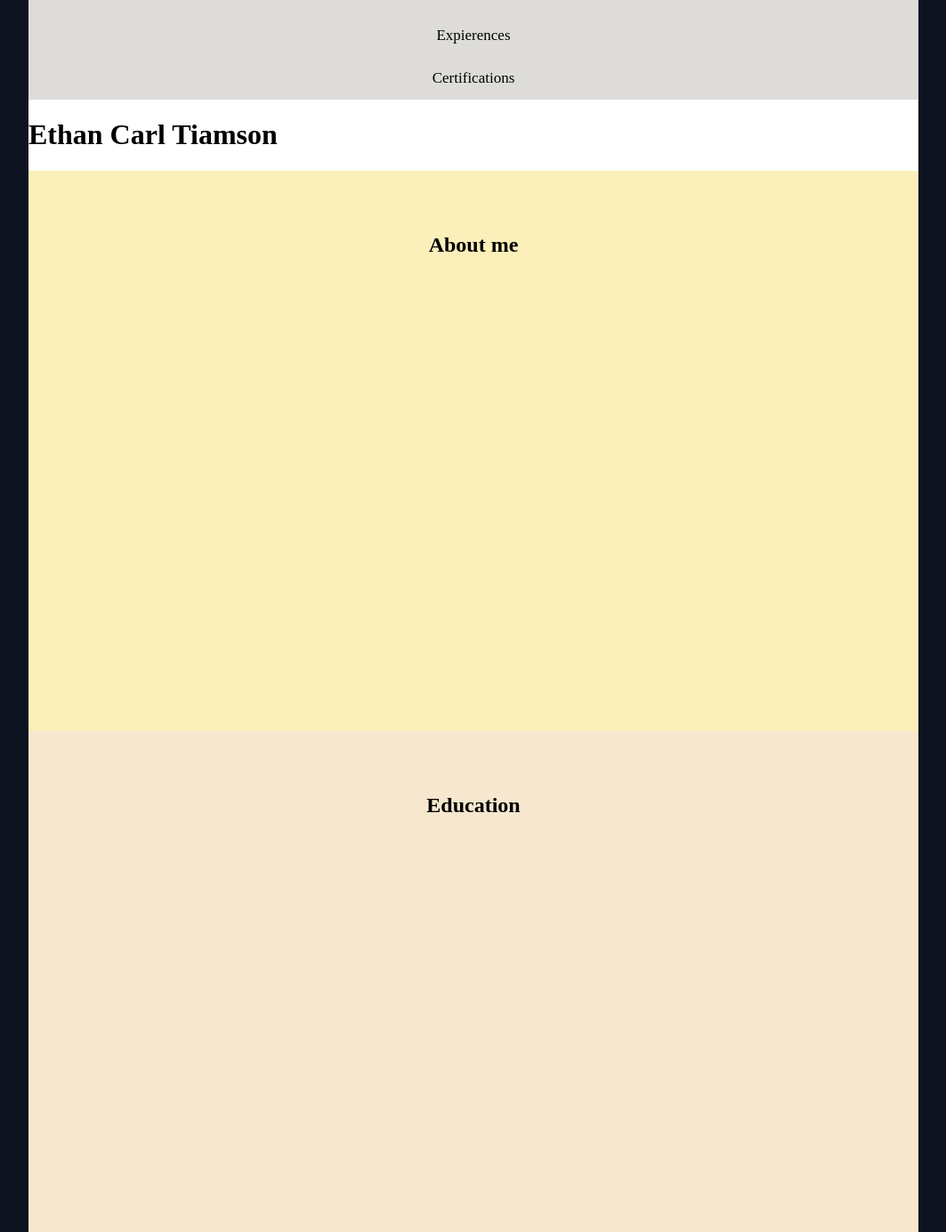
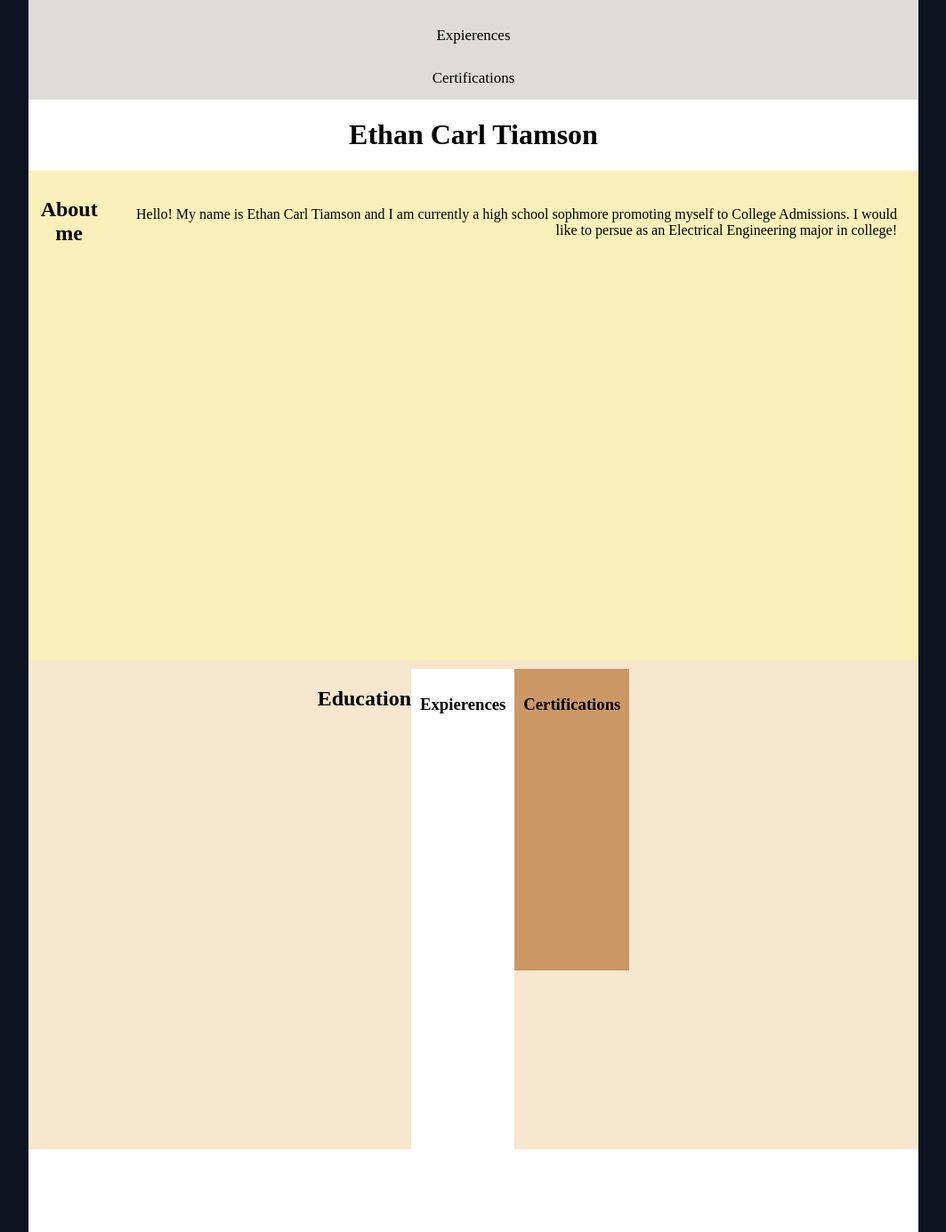
Before and after one commit to etan-tiamson/2023-portfolio-website, a plain HTML site: page index.html in a window 1280 px wide. Shown: the part 80-1465 px from the top of the page at 89% size, without its empty margins (108-1171 px from the left). Drawn offline with Linux system fonts and the light colour scheme.

Commit message:
put in all of the info but fix boxes

```diff
--- a/index.html
+++ b/index.html
@@ -19,19 +19,40 @@
           <a href="#certifications">Certifications</a>
         </div>
         <!-- end of topnav -->
-        <h1> Ethan Carl Tiamson</h1>
+        <div id="name">
+          <h1> Ethan Carl Tiamson</h1>
+        </div>
         <div id="box1">
-          <h2>About me</h2>
+            <h2>About me</h2>
+              <div id="introduction"> <p> Hello! My name is Ethan Carl Tiamson and I am currently a high school sophmore promoting myself to College Admissions.  I would like to persue as an Electrical Engineering major in college!</p></div>
         </div>
+        <!-- end of box1 -->
+        <!-- start of box2 -->
         <div id="box2">
           <h2>Education</h2>
+          <div id="textbox2">
+            <!-- <p>Cab Calloway School of the Arts | 2019-2025 </p> -->
+            <!-- <p>Expected Graduation June 2025</p> -->
+            <!-- <p>GPA: 4.8/5.0 Weighted</p> -->
         </div>
+          <!-- end of box 2 -->
+          <!-- start of box3 -->
         <div id="box3">
           <h3>Expierences</h3>
+          <!-- <p>Summer 2020</p> -->
+          <!-- <p>Participated in the UD MakerGym Program and had hands-on expierences using various tools for a project in the end.  The program explored many majors that is offered in UD such as Engineering, Coding, and many more.  In the MakerGym they exposed me in woodworking, AutoCAD, and also Fusion 360</p> -->
+          <!-- <p>Fall 2023</p> -->
+          <!-- <p>Co-Designed Cab Calloway School of the Arts Showstopper Logo. Showstoppers is an event at Cab Calloway that showcases all of the majors talents and what they have been working on for the beginning months of coming to Cab Calloway School of the Arts</p> -->
         </div>
+        <!-- end of box 3 -->
+        <!-- start of box4 -->
         <div id="box4">
           <h3>Certifications</h3>
+          <!-- <p>Teen Mental Health Certification</p>
+          <p>Certified in Using Ultimaker S5 FDM 3D Printers</p>
+          <p>Certified in Using Universal ILS12.75 Laser Cutter</p>  -->
         </div>
+        <!-- end of box 4 -->
         <!-- start of footer -->
         <div class="footer">
           <h3>About</h3>
--- a/woah.css
+++ b/woah.css
@@ -29,7 +29,11 @@ body {
     color: black;
   }
 
-
+#name {
+  text-align: center;
+  display: flex;
+  justify-content: center;
+}
 
 #main-container {
   position: absolute;
@@ -38,15 +42,24 @@ body {
   margin-left: auto;
   margin-right: auto;
   width: 1000px;
-  height: 2750px;
+  height: 2700px;
   background-color: #ffffff;
+}
+
+#introduction {
+  justify-content: right;
+  display: flex;
+  text-align: right;
+  padding: 14px;
+  border: #000000;
+  border-width: 10px;
 }
 
 #box1 {
   width: auto;
   height: 530px;
   background-color: #fcf0ba;
-  padding: 50px;
+  padding: 10px;
   display: flex;
   justify-content: center;
   text-align: center;
@@ -56,7 +69,7 @@ body {
   width: auto;
   height: 530px;
   background-color: #f6e7ce;
-  padding: 50px;
+  padding: 10px;
   display: flex;
   justify-content: center;
   text-align: center;
@@ -64,9 +77,9 @@ body {
 
 #box3 {
   width: auto;
-  height: 544px;
+  height: 540px;
   background-color: #ffffff;
-  padding: 50px;
+  padding: 10px;
   display: flex;
   justify-content: center;
   text-align: center;
@@ -76,7 +89,7 @@ body {
   width: auto;
   height: 319px;
   background-color: #cb9866;
-  padding: 50px;
+  padding: 10px;
   display: flex;
   justify-content: center;
   text-align: center;
```
